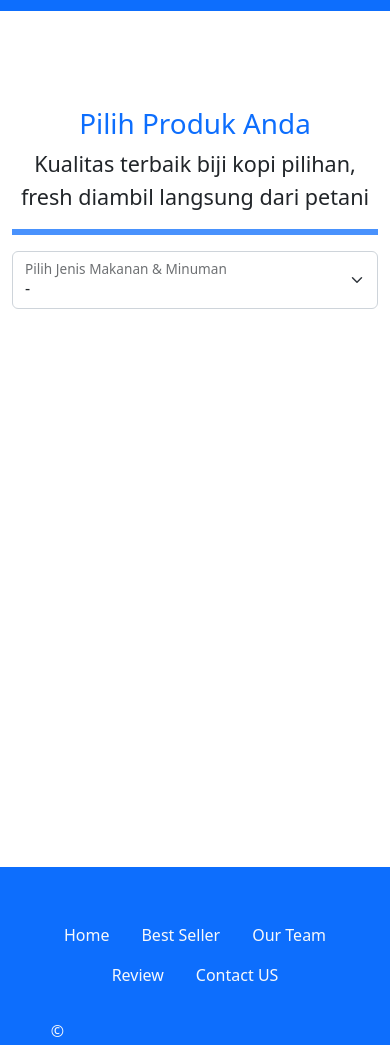
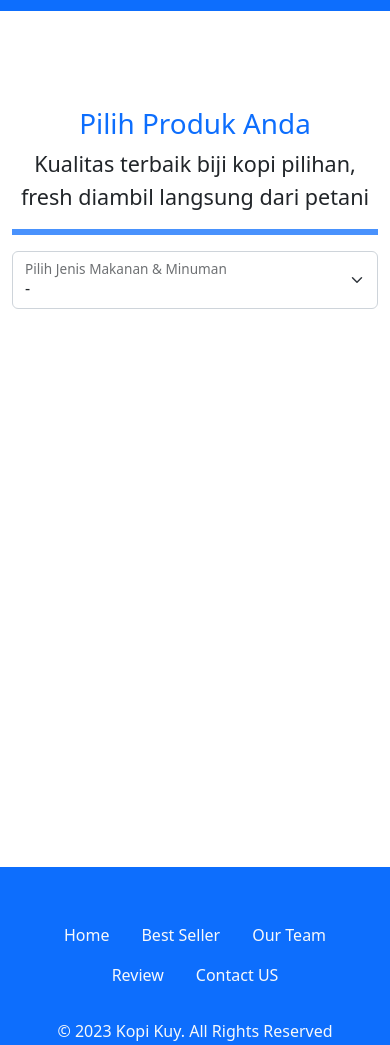
Before and after one commit to jericogunawan/kopi-kuy, a plain HTML site: page produk.html in a window 390 px wide. Shown: the part 55-1100 px from the top of the page. Drawn offline with Linux system fonts and the light colour scheme.

Commit message:
edit footer

```diff
--- a/produk.html
+++ b/produk.html
@@ -128,7 +128,7 @@
                     </ul>
                 </div>
 
-                <div class="col-2 col-md-4 mt-4 mt-md-0 text-center text-md-right text-light">
+                <div class="col-12 col-md-4 mt-4 mt-md-0 text-center text-md-right text-light">
                     &copy; 2023 Kopi Kuy. All Rights Reserved
                 </div>
             </div>
```
